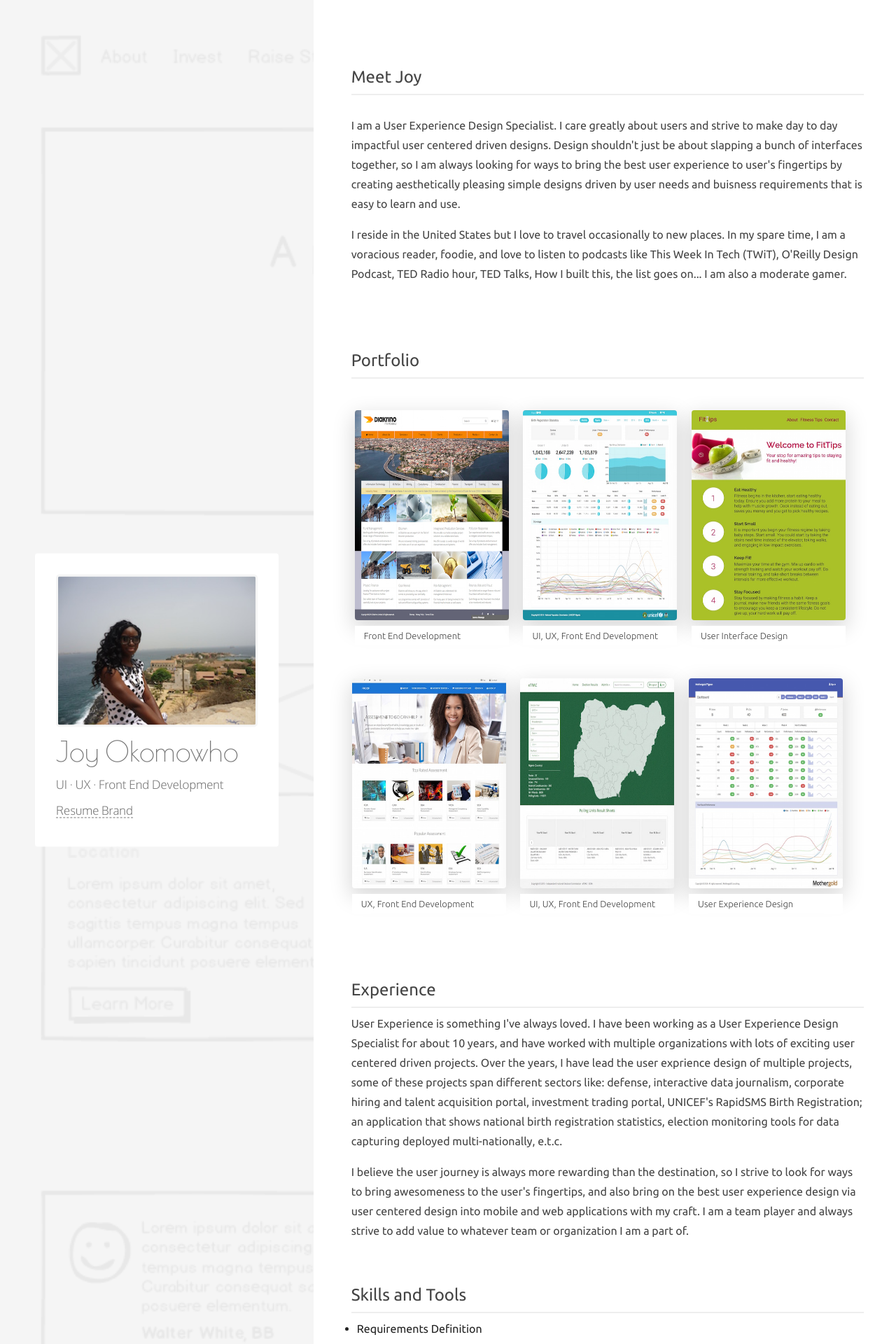
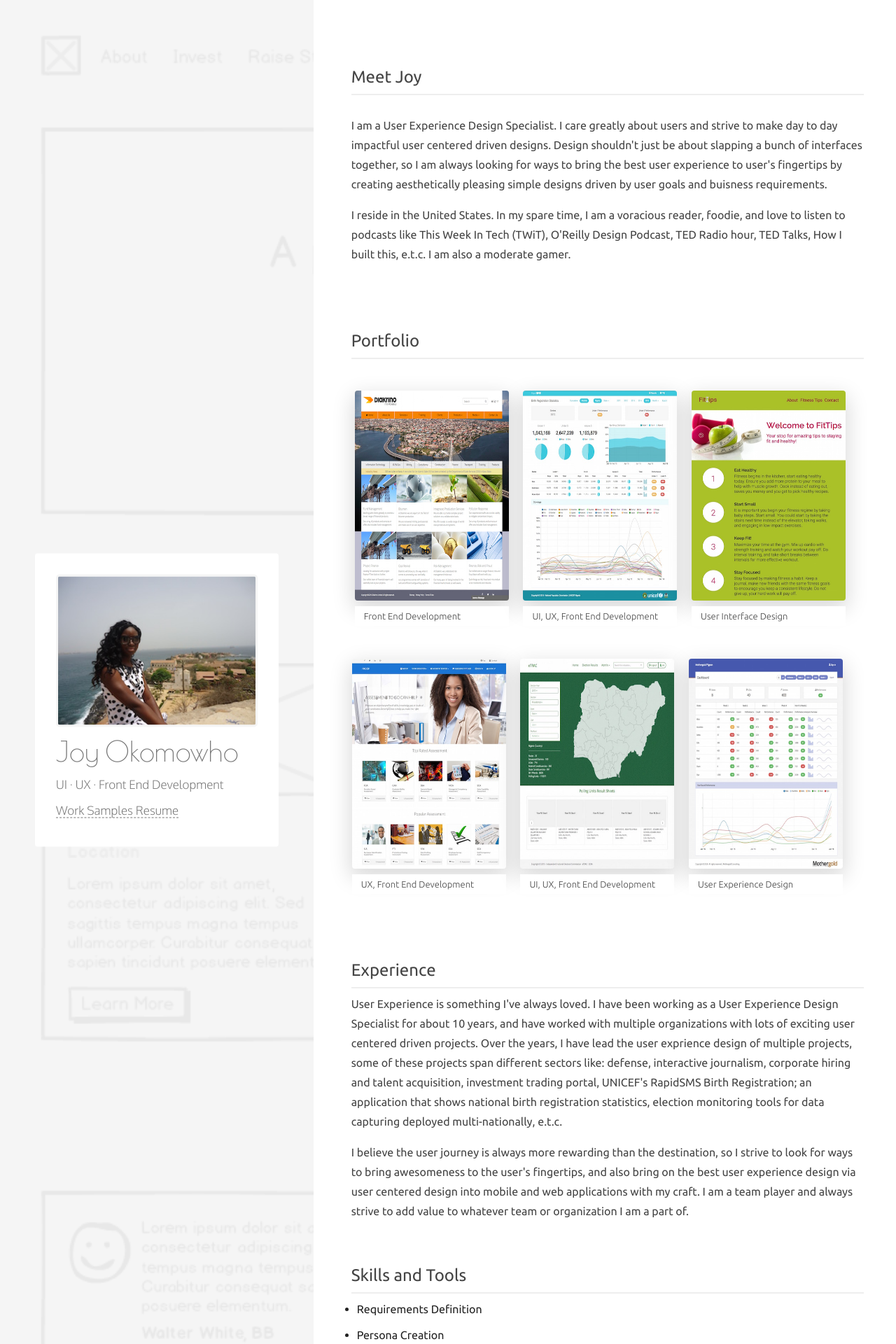
Before and after one commit to jokomowho/my_website, a Jekyll site: the page built from index.html, in a window 1280 px wide. Shown: the top 1920 px of the page at 70% size. Built offline with Jekyll 4.4.1, drawn with Linux system fonts in a browser that asks for light colours; nearby versions of some CDN libraries; Markdown is read by kramdown in place of the engine named in the settings.

Commit message:
work sample resume

```diff
--- a/index.html
+++ b/index.html
@@ -9,7 +9,7 @@
         <img src="images/Aerial.jpg" class="img-style">
           <h1>{{ site.title }}</h1>
           <h3 class="style">UI &middot; UX &middot; Front End Development</h3>
-          <h3 class="style"><a href="https://www.jokomowho.com/images/joy-okomowho-resume-branding.pdf" target="_blank">Resume Brand</a></h3>
+          <h3 class="style"><a href="https://www.jokomowho.com/images/joy-okomowho-resume-branding.pdf" target="_blank"> Work Samples Resume</a></h3>
         </div>
     </div>
   </div>
@@ -20,10 +20,10 @@
       <h2>Meet Joy</h2>
       <hr>
         <div class="content-child">
-          <p>I am a User Experience Design Specialist. I care greatly about users and strive to make day to day impactful user centered driven designs. Design shouldn't just be about slapping a bunch of interfaces together, so I am always looking for ways to bring the best user experience to user's fingertips by creating aesthetically pleasing simple designs driven by user needs and buisness requirements that is easy to learn and use.
+          <p>I am a User Experience Design Specialist. I care greatly about users and strive to make day to day impactful user centered driven designs. Design shouldn't just be about slapping a bunch of interfaces together, so I am always looking for ways to bring the best user experience to user's fingertips by creating aesthetically pleasing simple designs driven by user goals and buisness requirements.
           </p>
           <p>
-          I reside in the United States but I love to travel occasionally to new places. In my spare time, I am a voracious reader, foodie, and love to listen to podcasts like This Week In Tech (TWiT), O'Reilly Design Podcast, TED Radio hour, TED Talks, How I built this, the list goes on... I am also a moderate gamer.
+          I reside in the United States. In my spare time, I am a voracious reader, foodie, and love to listen to podcasts like This Week In Tech (TWiT), O'Reilly Design Podcast, TED Radio hour, TED Talks, How I built this, e.t.c. I am also a moderate gamer.
         </p>
         </div>
     </div>
@@ -110,7 +110,7 @@
     <h2>Experience</h2>
     <hr>
     <p>
-      User Experience is something I've always loved. I have been working as a User Experience Design Specialist for about 10 years, and have worked with multiple organizations with lots of exciting user centered driven projects. Over the years, I have lead the user exprience design of multiple projects, some of these projects span different sectors like: defense, interactive data journalism, corporate hiring and talent acquisition portal, investment trading portal, UNICEF's RapidSMS Birth Registration; an application that shows national birth registration statistics, election monitoring tools for data capturing deployed multi-nationally, e.t.c.
+      User Experience is something I've always loved. I have been working as a User Experience Design Specialist for about 10 years, and have worked with multiple organizations with lots of exciting user centered driven projects. Over the years, I have lead the user exprience design of multiple projects, some of these projects span different sectors like: defense, interactive journalism, corporate hiring and talent acquisition, investment trading portal, UNICEF's RapidSMS Birth Registration; an application that shows national birth registration statistics, election monitoring tools for data capturing deployed multi-nationally, e.t.c.
     </p>
     <!--<p>
      As a User Experience Design and User Interface Developer with Irodah Ltd, I worked on some interesting web application projects as well, like ARM Stocktrade, an investment trading portal, and Diakrino, a web portal.
```
